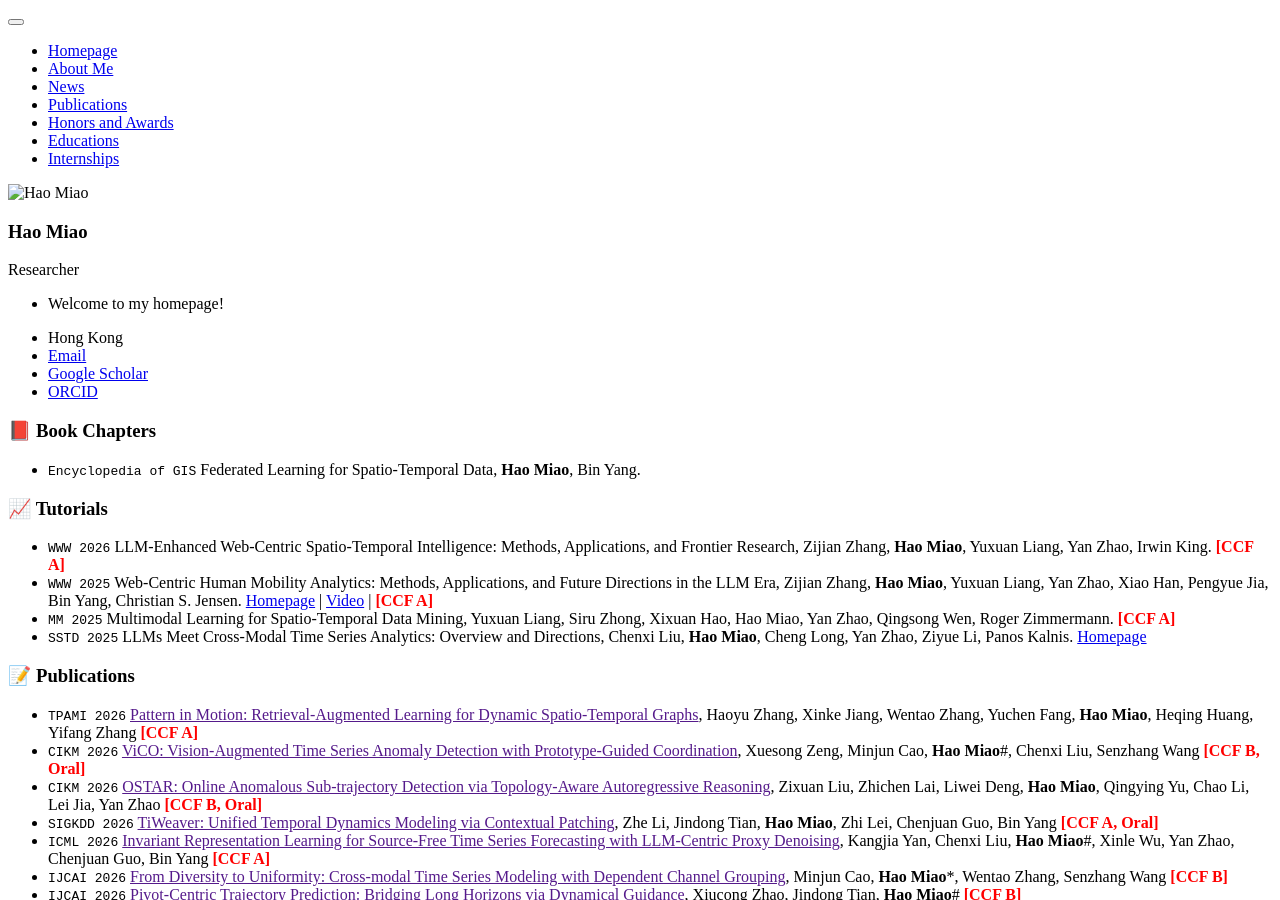
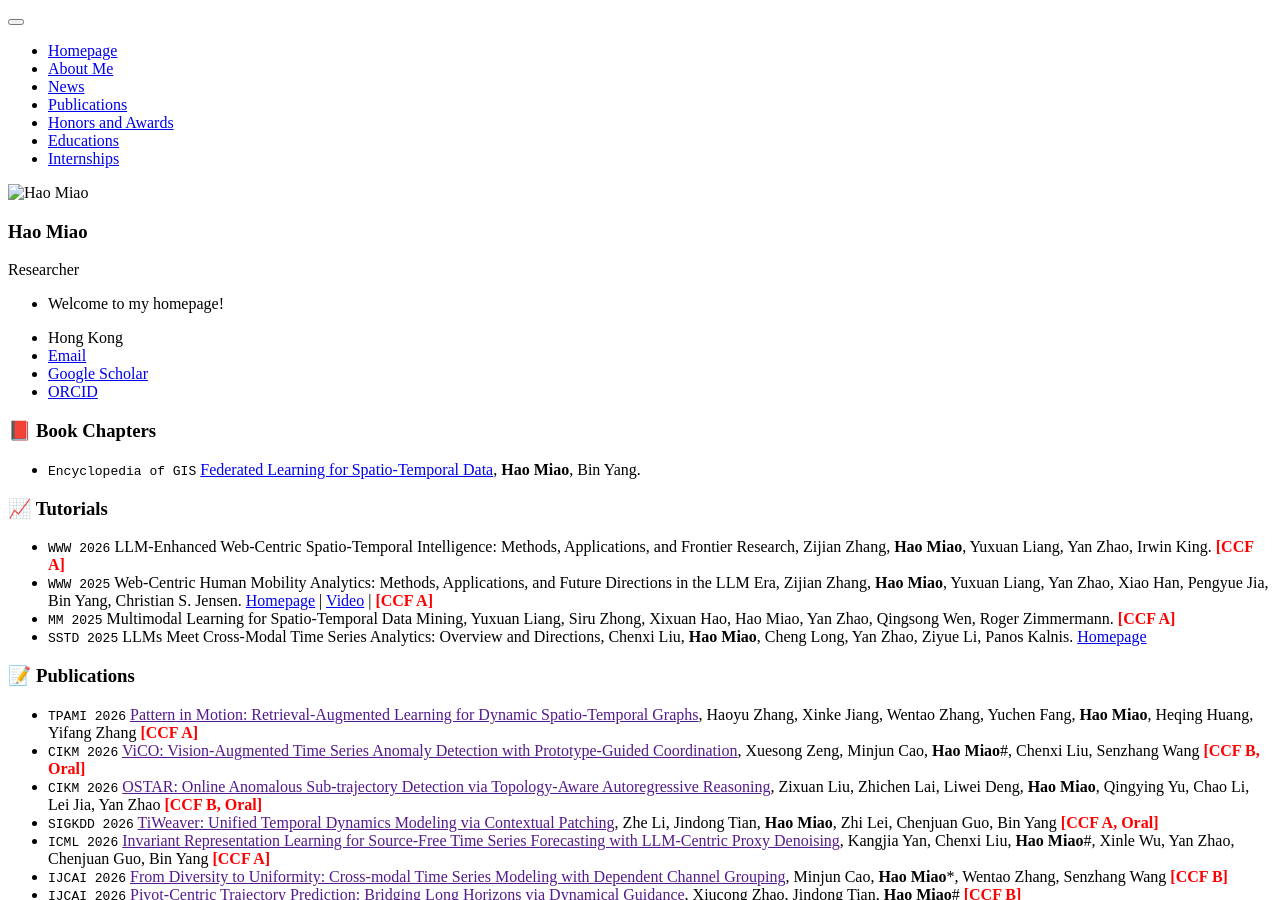
Before and after one commit to MiaoHaoSunny/MiaoHaoSunny.github.io, a Jekyll site: the page built from _pages/includes/pub.md, in a window 1280 px wide and 900 px high. Built offline with Jekyll 4.4.1, drawn with Linux system fonts in a browser that asks for light colours; our own code applies the rules of GitHub Pages for plain Markdown files; some of the changed lines change nothing that is shown.

Commit message:
Update pub.md

```diff
--- a/_pages/includes/pub.md
+++ b/_pages/includes/pub.md
@@ -1,5 +1,5 @@
 # 📕 Book Chapters
-- ``Encyclopedia of GIS`` Federated Learning for Spatio-Temporal Data, **Hao Miao**, Bin Yang.
+- ``Encyclopedia of GIS`` [Federated Learning for Spatio-Temporal Data](https://link.springer.com/rwe/10.1007/978-3-319-23519-6_1718-1), **Hao Miao**, Bin Yang.
 
 # 📈 Tutorials
 - ``WWW 2026`` LLM-Enhanced Web-Centric Spatio-Temporal Intelligence: Methods, Applications, and Frontier Research, Zijian Zhang, **Hao Miao**, Yuxuan Liang, Yan Zhao, Irwin King. <b><font color="red">[CCF A]</font></b>
```
